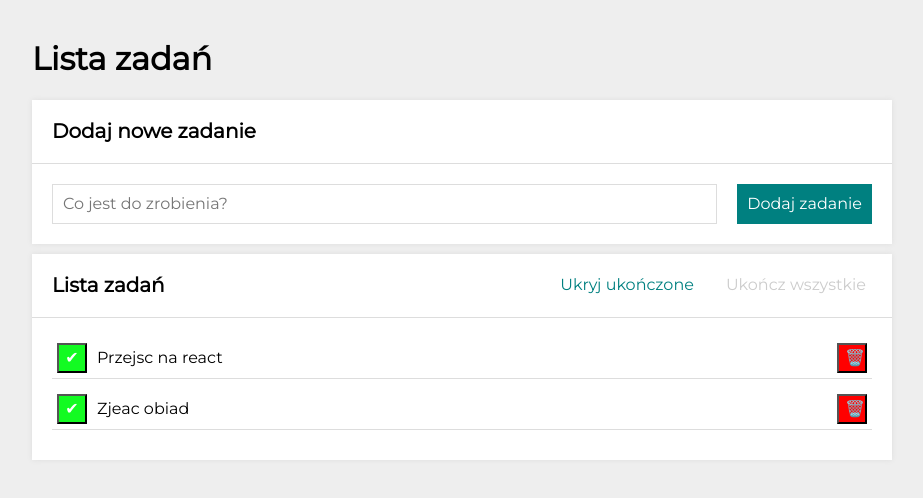
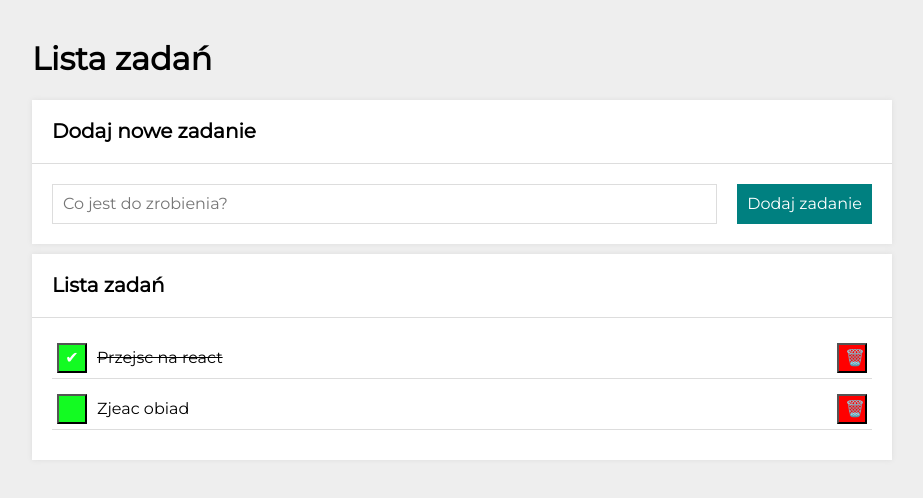
Before and after one commit to AndriiStafiniak/to-do-list-react, a React (Create React App) app: page / in a window 1280 px wide. Shown: the top 498 px of the page, without its empty margins (178-1101 px from the left). Built offline with nearby package versions, Linux system fonts and the light colour scheme.

Commit message:
change icon and fix some mistake in code

```diff
--- a/public/index.html
+++ b/public/index.html
@@ -4,7 +4,7 @@
 <head>
   <meta property="og:image" content="%PUBLIC_URL%/og.png">
   <meta charset="utf-8" />
-  <link rel="icon" href="%PUBLIC_URL%/favicon.ico" />
+  <link rel="icon" href="https://cdn-icons-mp4.flaticon.com/512/7920/7920939.mp4" />
   <meta name="viewport" content="width=device-width, initial-scale=1" />
   <meta name="theme-color" content="#000000" />
   <link rel="stylesheet" href=" https://cdnjs.cloudflare.com/ajax/libs/normalize/8.0.1/normalize.css">
--- a/src/App.js
+++ b/src/App.js
@@ -8,7 +8,7 @@ import Container from "./Container";
 
 const tasks = [
   { id: 1, content: "Przejsc na react", done: true },
-  { id: 2, content: "Zjeac obiad", done: true }
+  { id: 2, content: "Zjeac obiad", done: false }
 ];
 
 const hideDoneTasks = false;
--- a/src/Buttons/style.css
+++ b/src/Buttons/style.css
@@ -1,9 +1,10 @@
-.button {
+.form__button {
    background-color: hsl(180, 100%, 25%);
    color: white;
    padding: 10px;
    border: none;
    transition: 0.4s;
+   cursor: pointer;
 }
 
 .button:hover {
@@ -20,6 +21,7 @@
    width: 30px;
    height: 30px;
    transition: background 0.4s;
+   cursor: pointer;
 }
 
 .tasks__button--remove:hover {
@@ -30,6 +32,7 @@
    background: hsl(124, 97%, 53%);
    color: white;
    align-self: center;
+   cursor: pointer;
 }
 
 .tasks__button--toggleDone:hover {
@@ -44,6 +47,7 @@
 .buttons {
    display: flex;
    flex-wrap: wrap;
+   cursor: pointer;
 }
 
 .buttons__button {
--- a/src/Form/index.js
+++ b/src/Form/index.js
@@ -4,7 +4,7 @@ import "./style.css";
 const Form = () => (
    <form className="form">
       <input className="form__input" id="addNewTask" placeholder="Co jest do zrobienia? " />
-      <button className="button">Dodaj zadanie</button>
+      <button className="form__button">Dodaj zadanie</button>
    </form>
 )
 
--- a/src/Section/index.js
+++ b/src/Section/index.js
@@ -5,9 +5,6 @@ const Section = ({ title, body, extraHeaderContent }) => (
    <section className="section">
       <header className="section__header">
          <h2 className="section__title">{title}</h2>
-         <div className="buttons ">
-            {extraHeaderContent}
-         </div>
       </header>
       <div className="section__body">
          {body}
--- a/src/Tasks/index.js
+++ b/src/Tasks/index.js
@@ -5,11 +5,11 @@ const Tasks = (props) => (
    <ul className="tasks">
       {props.tasks.map(
          task => (
-            < li key={task.id} className={`tasks__item {task.done && props.hideDoneTasks? "tasks__item--hidden" : " "`} >
+            < li key={task.id} className={`tasks__item ${task.done && props.hideDoneTasks ? "tasks__item--hidden" : " "}`} >
                <button className="tasks__button tasks__button--toggleDone " >
                   {task.done ? "✔" : ""}
                </button>
-               <span className={`tasks__content {task.done ? " tasks__content--done" : ""}`} >
+               <span className={`tasks__content ${task.done ? " tasks__content--done" : ""}`} >
                   {task.content}
                </span >
                <button className="tasks__button tasks__button--remove"> 🗑️
```
Also changed, not shown: public/manifest.json.
